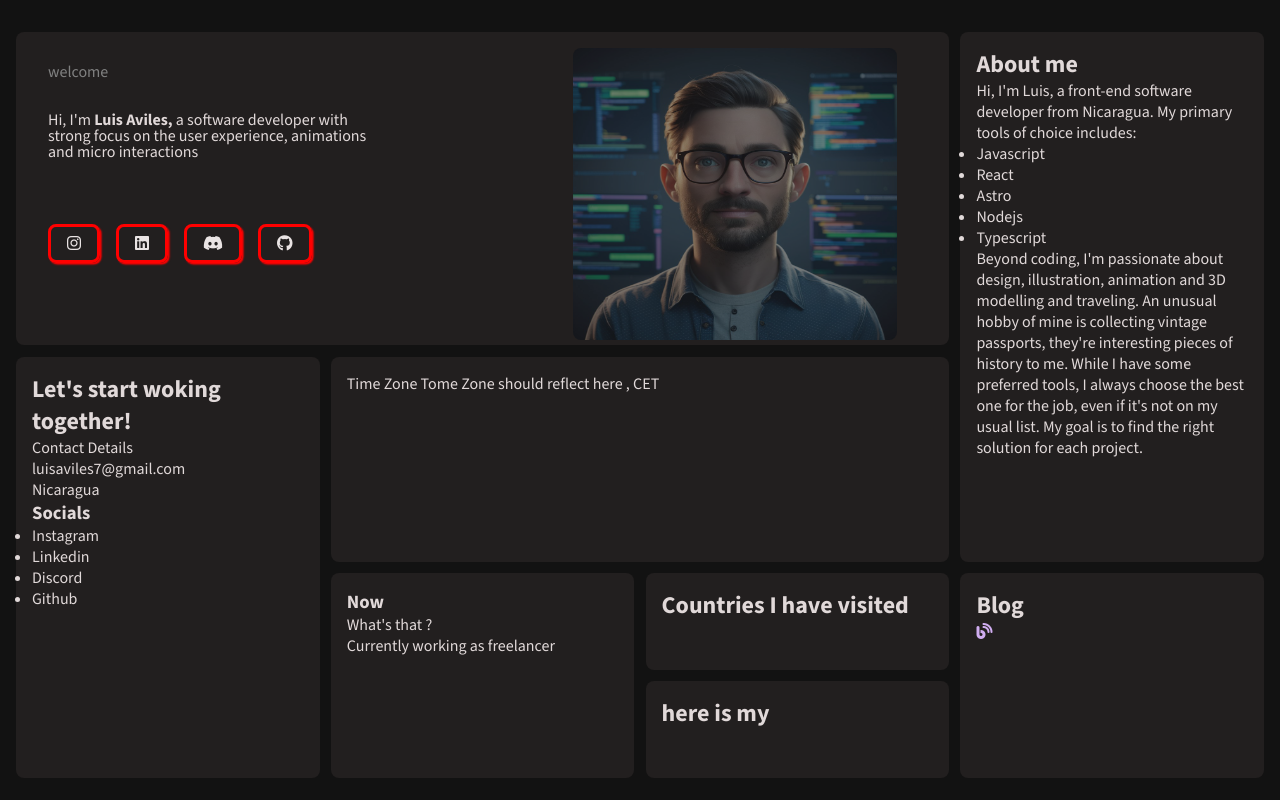
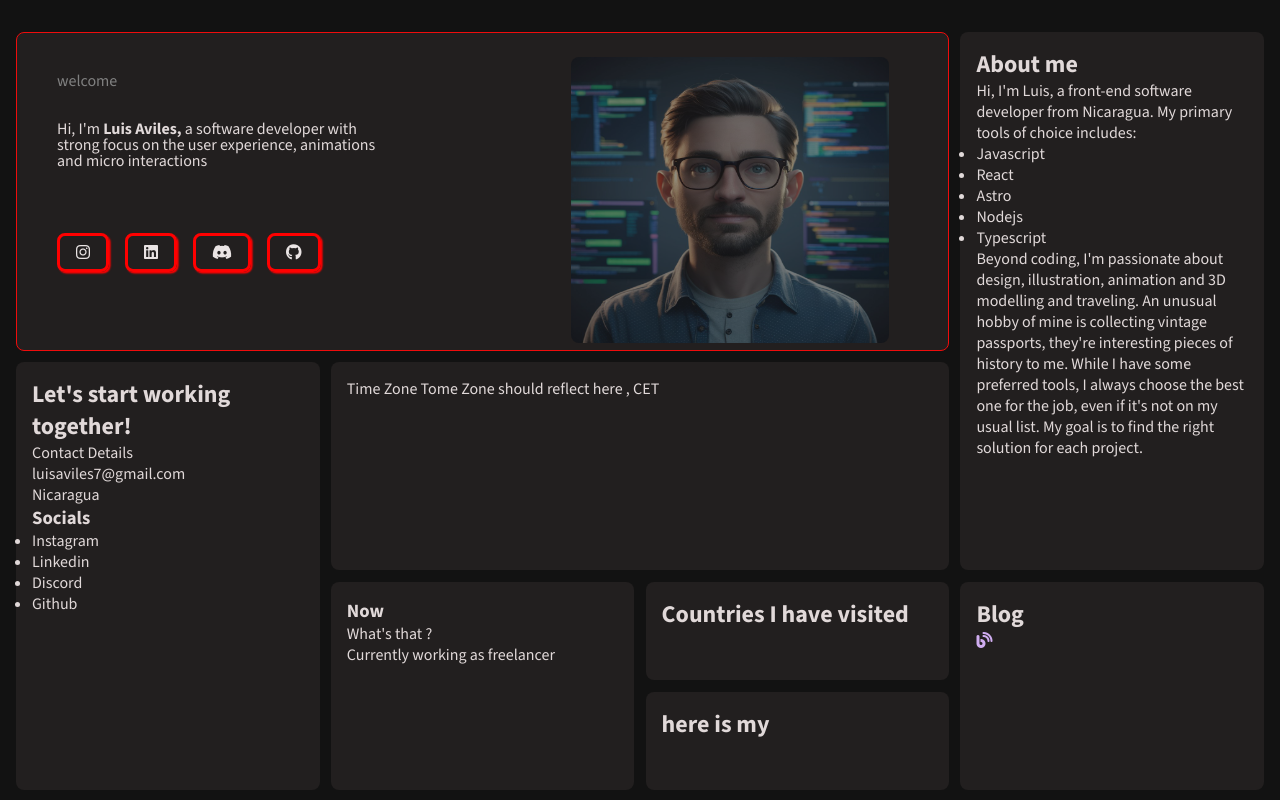
Before and after one commit to lavil014/app.project, a plain HTML site: page index.html in a window 1280 px wide. In both pictures the pointer is over the element 482 px from the left and 188 px from the top of the page. Drawn offline with nearby package versions, Linux system fonts and the light colour scheme.

Commit message:
Add hover effects to containers

```diff
--- a/index.html
+++ b/index.html
@@ -43,7 +43,7 @@
         While I have some preferred tools, I always choose the best one for the job, even if it's not on my usual list. My goal is to find the right solution for each project.</p>
     </aside>
     <section class="container contact-information">
-      <h2>Let's start woking together!</h2>
+      <h2>Let's start working together!</h2>
       <span>Contact Details</span>
       <p>luisaviles7@gmail.com</p>
       <p>Nicaragua</p>
--- a/styles.css
+++ b/styles.css
@@ -21,6 +21,13 @@ body{
     background-color: rgb(34, 31, 31);
     padding: 1rem;
     border-radius: 0.5rem;
+    transition: 1s;
+}
+
+.container:hover{
+    border: solid 0.1rem rgb(239, 12, 12);
+    cursor: pointer;
+    padding: 1.5rem;
 }
 
 .introduction{
@@ -109,4 +116,9 @@ footer{
     height: 90%;
     border-radius: 0.5rem;
     opacity: 0.5;
+    transition: 1s;
 }
+
+.profile-picture:hover{
+    border: solid white 0.1rem;
+}
```
